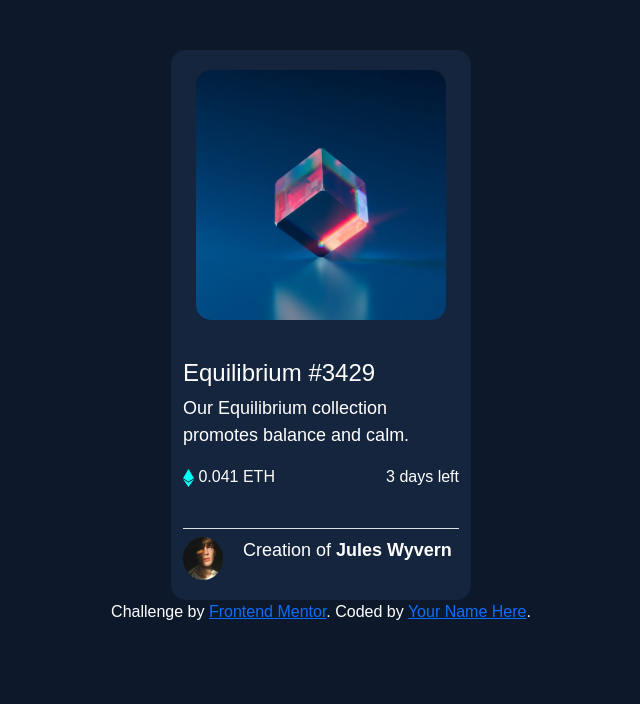
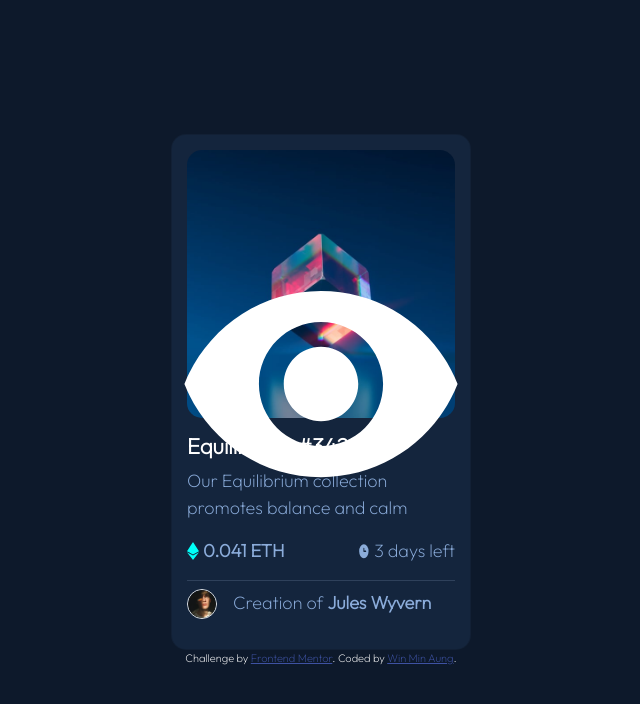
Before and after one commit to wminaung/NFT-PREVIEW-CARD, a plain HTML site: page index.html in a window 1280 px wide. Shown: the whole page, without its empty margins (319-959 px from the left). Drawn offline with nearby package versions, Linux system fonts and the light colour scheme.

Commit message:
A SAR TOE CHIN

```diff
--- a/index.html
+++ b/index.html
@@ -11,7 +11,7 @@
       sizes="32x32"
       href="./images/favicon-32x32.png"
     />
-    <meta name="viewport" content="width=device-width, initial-scale=1" />
+
     <title>Frontend Mentor | NFT preview card component</title>
     <link
       href="https://cdn.jsdelivr.net/npm/bootstrap@5.1.3/dist/css/bootstrap.min.css"
@@ -20,41 +20,51 @@
       crossorigin="anonymous"
     />
     <link rel="stylesheet" href="styles.css" />
+    <meta name="viewport" content="width=device-width, initial-scale=1" />
   </head>
   <body>
     <div
-      class="container aa d-flex flex-column align-items-center justify-content-around"
+      class="parent d-flex flex-column justify-content-center align-items-center vh-100"
     >
-      <img src="/images/image-equilibrium.jpg" class="img" alt="" />
-      <div>
-        <h1>Equilibrium #3429</h1>
-
-        <p>Our Equilibrium collection promotes balance and calm.</p>
-
-        <div class="spanH d-flex justify-content-between">
-          <span>
-            <svg width="11" height="18" xmlns="http://www.w3.org/2000/svg">
-              <path
-                d="M11 10.216 5.5 18 0 10.216l5.5 3.263 5.5-3.262ZM5.5 0l5.496 9.169L5.5 12.43 0 9.17 5.5 0Z"
-                fill="#00FFF8"
-              />
-            </svg>
-            0.041 ETH</span
+      <div class="d-flex justify-content-center align-items-center">
+        <div
+          class="card d-flex flex-column justify-content-center align-items-center"
         >
-          <span> 3 days left</span>
+          <img src="./images/image-equilibrium.jpg" class="hover" />
+          <img src="/images/icon-view.svg" class="position-absolute" />
+          <div class="text d-flex flex-column align-items-start">
+            <h1 class="">Equilibrium #3429</h1>
+            <p>Our Equilibrium collection promotes balance and calm</p>
+          </div>
+          <div class="borde d-flex w-100 justify-content-between">
+            <div class="left d-flex align-items-center">
+              <img src="/images/icon-ethereum.svg" class="img2 me-1" />
+              <p>
+                <b>0.041 ETH</b>
+              </p>
+            </div>
+            <div class="right d-flex align-items-center">
+              <img src="/images/icon-clock.svg" class="img2" />
+              <p class="ms-1">3 days left</p>
             </div>
           </div>
-      <div class="d-flex justify-content-start border-top w-100 pt-2">
-        <img src="/images/image-avatar.png" class="img2" />
+          <div class="foot text-start w-100 d-flex mt-2">
+            <img
+              src="/images/image-avatar.png"
+              class="ether d-inline me-3 border"
+            />
             <p>Creation of <b>Jules Wyvern</b></p>
           </div>
         </div>
-
-    <div class="attribution footer text-center">
+      </div>
+      <footer>
+        <div class="attribution">
           Challenge by
           <a href="https://www.frontendmentor.io?ref=challenge" target="_blank"
             >Frontend Mentor</a
-      >. Coded by <a href="#">Your Name Here</a>.
+          >. Coded by <a href="https://github.com/wminaung">Win Min Aung</a>.
+        </div>
+      </footer>
     </div>
   </body>
 </html>
--- a/styles.css
+++ b/styles.css
@@ -1,39 +1,64 @@
-.nothing {
-  background-color: hsl(215, 51%, 70%);
-  background-color: hsl(178, 100%, 50%);
+@import url("https://fonts.googleapis.com/css2?family=Outfit:wght@200&display=swap");
+
+body {
+  display: flex;
+  flex-direction: column;
+  align-items: center;
+  justify-content: center;
   background-color: hsl(217, 54%, 11%);
-  background-color: hsl(216, 50%, 16%);
-  background-color: hsl(215, 32%, 27%);
-  background-color: hsl(0, 0%, 100%);
+  font-family: "Outfit", sans-serif;
+  color: hsl(0, 0%, 100%);
 }
-@import url("https://fonts.googleapis.com/css2?family=Outfit:wght@200&display=swap");
-body {
-  background-color: hsl(217, 54%, 11%);
-  color: hsl(0, 0%, 100%);
-  font-family: "Outfit", sans-serif;
+.parent {
+  max-width: 1440px;
 }
-.aa {
-  margin-top: 50px;
+
+.card {
   width: 300px;
-  height: 550px;
+
   background-color: hsl(216, 50%, 16%);
   border-radius: 15px;
+  padding: 15px;
 }
-.img {
-  width: 250px;
+
+img {
+  width: 100%;
+
   border-radius: 15px;
+  margin-bottom: 15px;
 }
+
+.hover:active {
+  display: none;
+}
+
 h1 {
-  font-size: 24px;
+  font-size: 22px;
+  font-weight: 600;
 }
 p {
+  text-align: start;
+  color: hsl(215, 51%, 70%);
   font-size: 18px;
+  font-weight: 400;
+}
+.borde {
+  border-bottom: 1px solid hsl(215, 32%, 27%);
+}
+.ether {
+  width: 30px;
 }
 .img2 {
-  width: 40px;
-  margin-right: 20px;
+  width: 12px;
+  height: 18px;
 }
-
+.attribution {
+  font-size: 11px;
+  text-align: center;
+}
+.attribution a {
+  color: hsl(228, 45%, 44%);
+}
 /* - Soft blue: hsl(215, 51%, 70%)
 - Cyan: hsl(178, 100%, 50%)
 
@@ -43,3 +68,11 @@ p {
 - Very dark blue (card BG): hsl(216, 50%, 16%)
 - Very dark blue (line): hsl(215, 32%, 27%)
 - White: hsl(0, 0%, 100%) */
+.nothing {
+  background-color: hsl(215, 51%, 70%);
+  background-color: hsl(178, 100%, 50%);
+  background-color: hsl(217, 54%, 11%);
+  background-color: hsl(216, 50%, 16%);
+  background-color: hsl(215, 32%, 27%);
+  background-color: hsl(0, 0%, 100%);
+}
```
Lines whose indentation alone changed are shown as unchanged.
